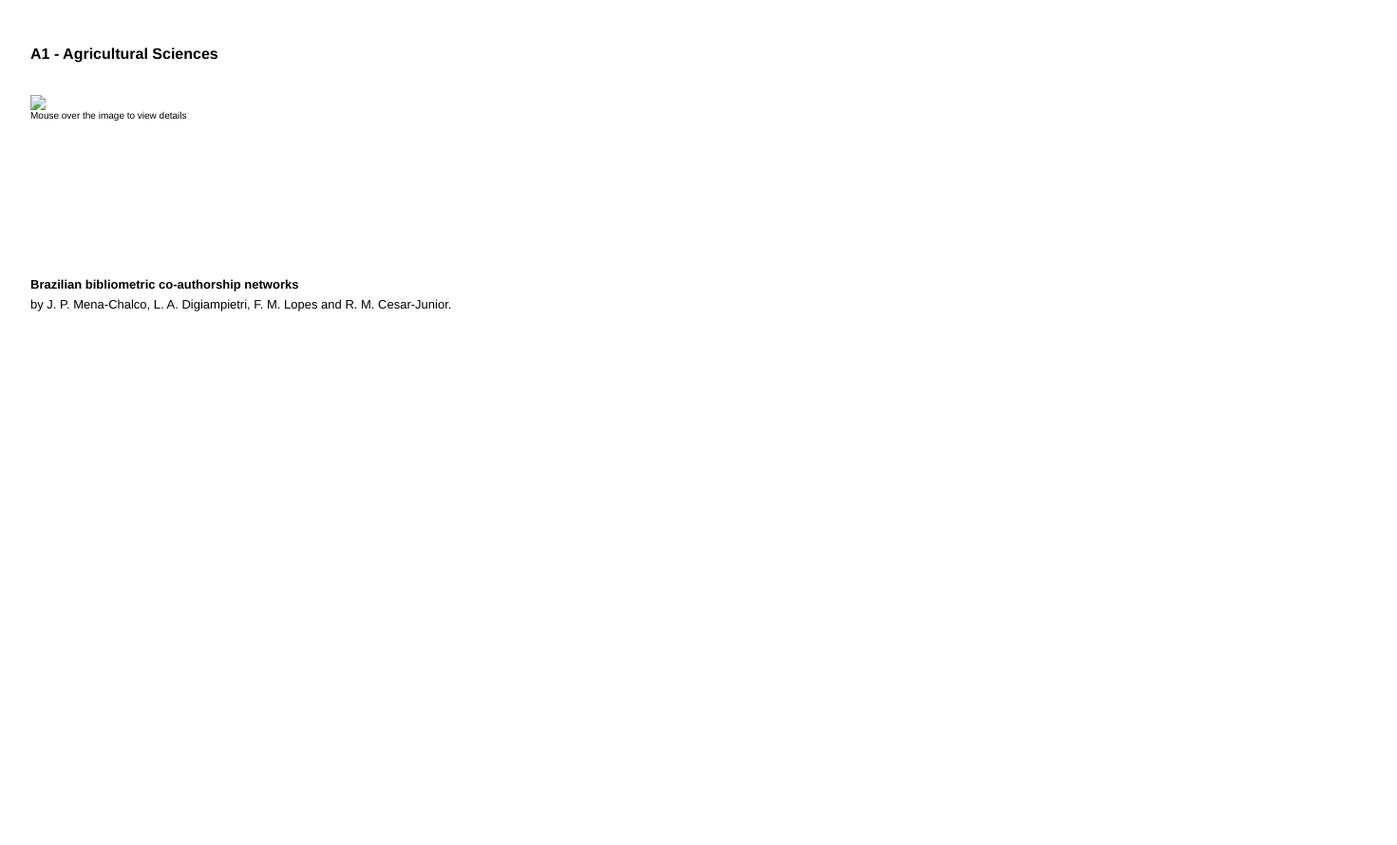
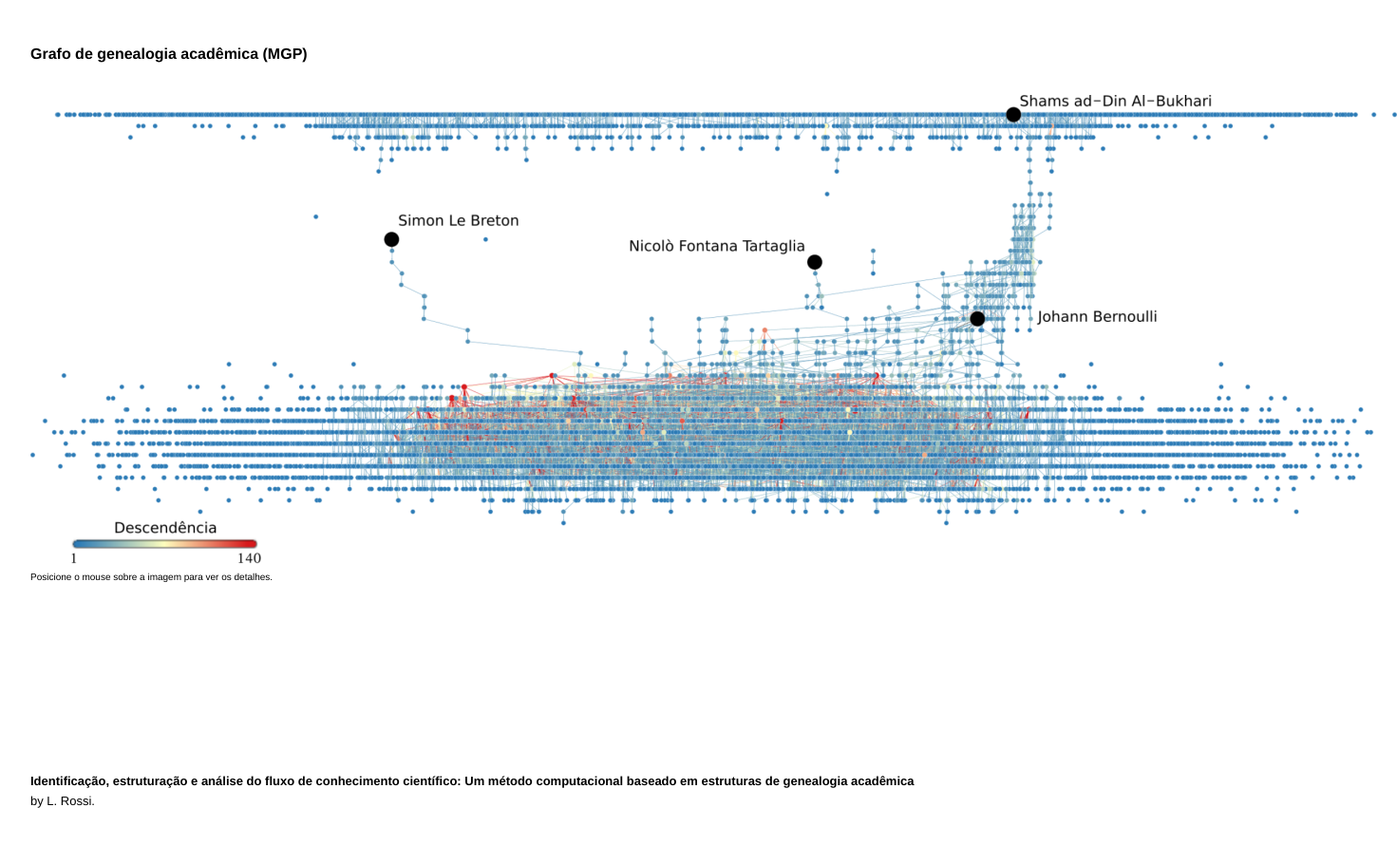
Before and after one commit to Rossi-Luciano/MGP, a plain HTML site: page index.html in a window 1280 px wide. Shown: the whole page at 95% size, 1471 px wide, since content can reach past the window. Before the commit the page ends 800 px from the top, so only its background shows below. Drawn offline with nearby package versions, Linux system fonts and the light colour scheme.

Commit message:
Add files via upload

```diff
--- a/index.html
+++ b/index.html
@@ -2,7 +2,7 @@
 <html xmlns="http://www.w3.org/1999/xhtml">
 <head>
 <meta http-equiv="Content-Type" content="text/html; charset=UTF-8" />
-<title>A1 - Agricultural Sciences</title>
+<title>Mathematics Genealogy Project - Genealogical Graph</title>
 <script type="text/javascript" src="https://ajax.googleapis.com/ajax/libs/jquery/1.4.4/jquery.min.js"></script>
 <script type="text/javascript" src="easyzoom.js"></script>
 <script type="text/javascript">
@@ -17,14 +17,14 @@ jQuery(function($){
 <style>
 
 #easy_zoom{
-    width:700px;
-    height:500px;
+    width:600px;
+    height:400px;
     border:1px solid #eee;
     background:#fff;
     color:#333;
     position:absolute;
     top:60px;
-    left:400px;
+    left:650px;
     overflow:hidden;
     -moz-box-shadow:0 0 10px #777;
     -webkit-box-shadow:0 0 10px #777;
@@ -37,12 +37,13 @@ jQuery(function($){
 </head>
 <body>
 
-<h3>A1 - Agricultural Sciences</h3>
+<h3>Grafo de genealogia acadêmica (MGP)</h3>
 <br>
-<a href="MGP.png" class="zoom"><img src="MGP_small.png" ></a>
+<a href="MGP.png" class="zoom"><img src="MGP-small.png" ></a>
 <br>
-<font size=-2>Mouse over the image to view details</font>
+<font size=-2>Posicione o mouse sobre a imagem para ver os detalhes.</font>
 
+<br><p>
 <br><p>
 <br><p>
 <br><p>
@@ -50,8 +51,9 @@ jQuery(function($){
 <br><p>
 
 <font size=-1>
-<b>Brazilian bibliometric co-authorship networks</b><br>
-by J. P. Mena-Chalco, L. A. Digiampietri, F. M. Lopes and R. M. Cesar-Junior.<br>
+<b>Identificação, estruturação e análise do fluxo de conhecimento científico:</b>
+<b> Um método computacional baseado em estruturas de genealogia acadêmica</b>
+<br>by L. Rossi.<br>
 </font>
 
 <script src="http://www.google-analytics.com/urchin.js" type="text/javascript">
```
Also changed, not shown: MGP-small.jpg (added).
